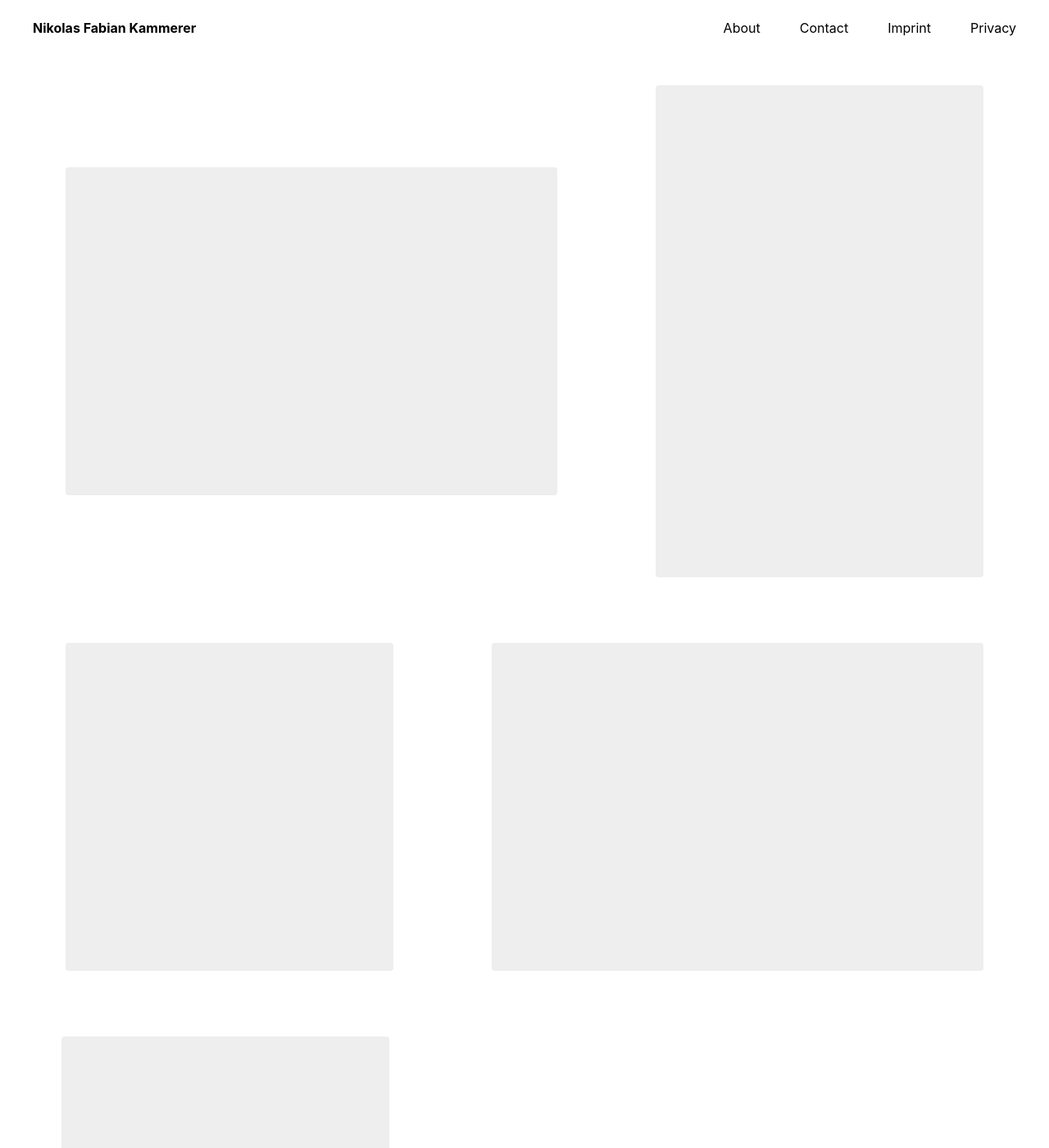
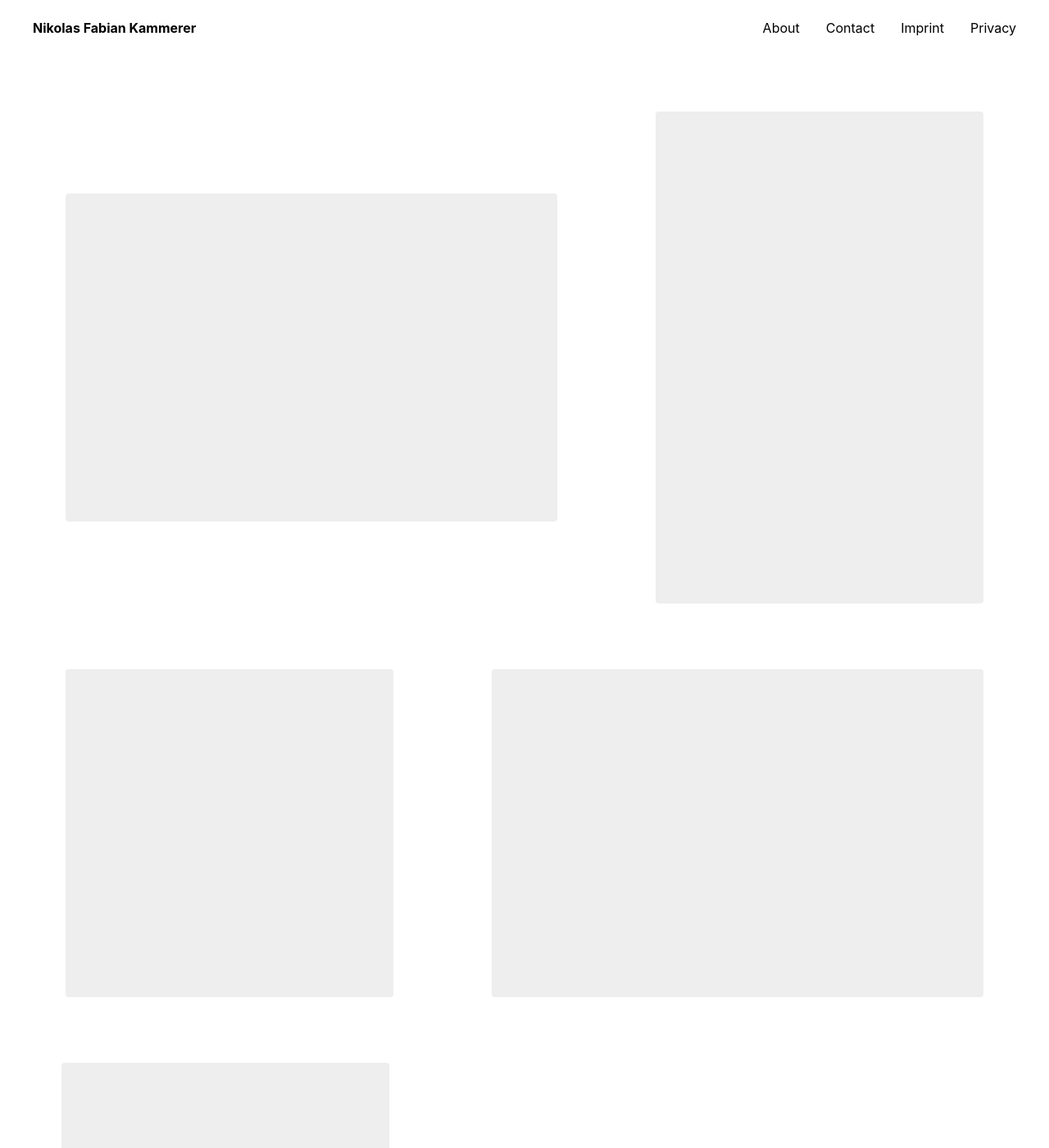
Before and after one commit to Jogga/niko-website, a Jekyll site: the page built from index.md, in a window 1280 px wide and 1400 px high. Shown: the whole window at 82% size. Built offline with Jekyll 4.4.1, drawn with Linux system fonts in a browser that asks for light colours.

Commit message:
Fix mobile spacing

```diff
--- a/_sass/main.scss
+++ b/_sass/main.scss
@@ -6,7 +6,7 @@ body {
   background: $backgroundColor;
   color: $bodyColor;
   font-family: $bodyFont;
-  margin: 4em 0 0 0;
+  margin: 6em 0 4em 0;
 }
 
 .global_nav {
@@ -42,11 +42,11 @@ body {
   list-style-type: none;
   display: flex;
   margin: 0;
-  padding: 0;
+  padding: 0 0.5em;
 }
 
 .global_nav__item {
-  padding: 0.5em 1em;
+  padding: 0.5em 0.5em;
 }
 
 .global_nav__item__link {
```
